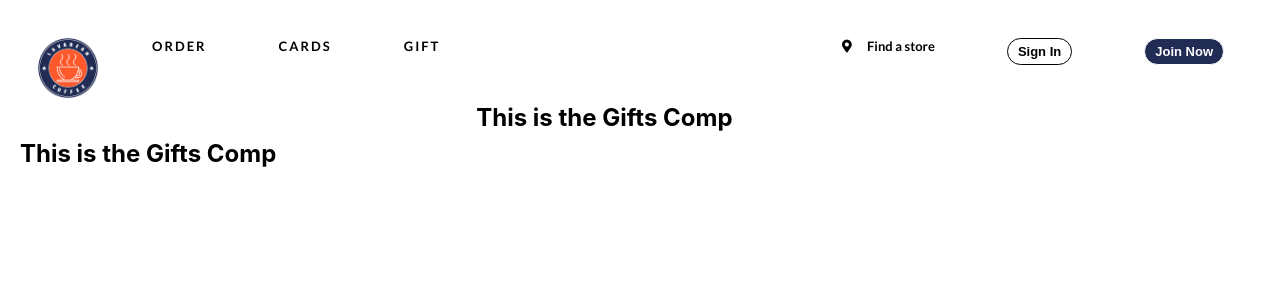
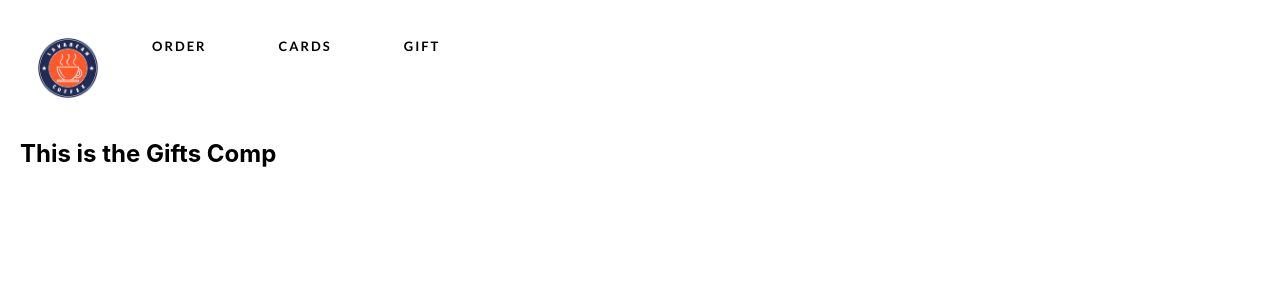
Before and after one commit to ruthmatieu/lavabeans-coffee-app, a React (Create React App) app: page /gifts in a window 1280 px wide. Shown: the top 300 px of the page. Built offline with nearby package versions, Linux system fonts and the light colour scheme.

Commit message:
modified navbar

```diff
--- a/src/App.js
+++ b/src/App.js
@@ -8,7 +8,6 @@ function App() {
   return (
     <div>
       <NavBar/>
-
     </div>
   );
 }
--- a/src/components/NavBar.js
+++ b/src/components/NavBar.js
@@ -25,7 +25,7 @@ function NavBar() {
                         <Route path="/cards" component={Cards}></Route>
                         <Route path="/gifts" component={Gifts}></Route>
                 </div>
-                <div class="nav-right">
+                {/* <div class="nav-right">
                     <ul>
                         <li><Link to="/"><a href="google.com"><button className="btn-two">Join Now</button></a></Link></li>
                         <li><Link to="/"><a href="google.com"><button className="btn-one">Sign In</button></a></Link></li>
@@ -35,7 +35,7 @@ function NavBar() {
                     <Route path="/order" component={Order}></Route>
                     <Route path="/cards" component={Cards}></Route>
                     <Route path="/gifts" component={Gifts}></Route>
-                </div>
+                </div> */}
             </nav>
         </header>
     )
```
